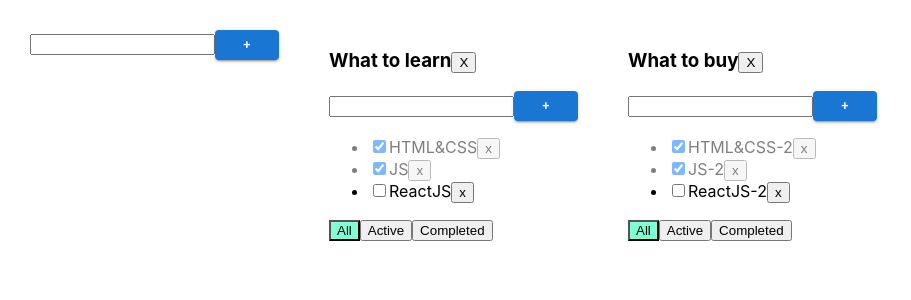
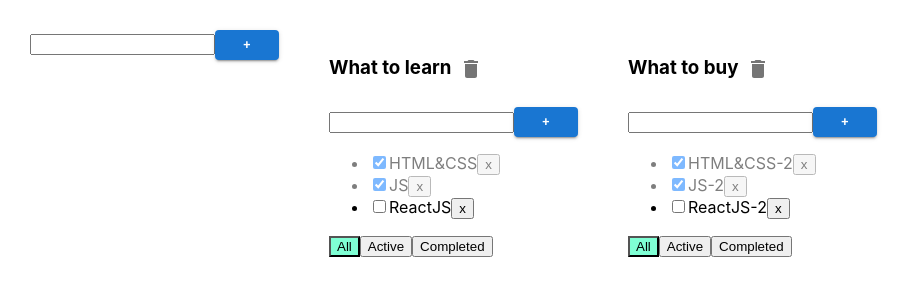
Before and after one commit to andbudha/sandbox, a React (Create React App) app: page / in a window 1280 px wide. Shown: the top 300 px of the page, without its empty margins (0-911 px from the left). Built offline with nearby package versions, Linux system fonts and the light colour scheme.

Commit message:
sandbox updated

```diff
--- a/package.json
+++ b/package.json
@@ -6,6 +6,7 @@
     "@emotion/react": "^11.10.5",
     "@emotion/styled": "^11.10.5",
     "@fontsource/roboto": "^4.5.8",
+    "@mui/icons-material": "^5.11.0",
     "@mui/material": "^5.11.4",
     "@mui/styled-engine-sc": "^5.11.0",
     "@testing-library/jest-dom": "^5.14.1",
@@ -20,7 +21,7 @@
     "react-dom": "^18.2.0",
     "react-scripts": "5.0.1",
     "styled-components": "^5.3.6",
-    "typescript": "^4.4.2",
+    "typescript": "^4.9.4",
     "uuid": "^9.0.0",
     "web-vitals": "^2.1.0"
   },
--- a/src/Todolist.tsx
+++ b/src/Todolist.tsx
@@ -2,6 +2,9 @@ import React, {ChangeEvent} from 'react';
 import {FilterValuesType} from './App';
 import {Input} from "./Input/Input";
 import {TitleChanger} from "./components/TitleChanger";
+import IconButton from '@mui/material/IconButton';
+import {Delete} from "@mui/icons-material";
+
 
 
 type TaskType = {
@@ -48,7 +51,10 @@ export function Todolist(props: PropsType) {
     return <div>
         <h3>
             <TitleChanger title={props.title} callBack={updateTodolistTitleHandler}/>
-            <button onClick={removeListHandler}>X</button>
+
+            <IconButton aria-label="delete" onClick={removeListHandler}>
+                <Delete />
+            </IconButton>
         </h3>
 
         <Input callBack={inputValueHandler}/>
```
Also changed, not shown: 1 other file (tests, documents, lock files or other folders).
